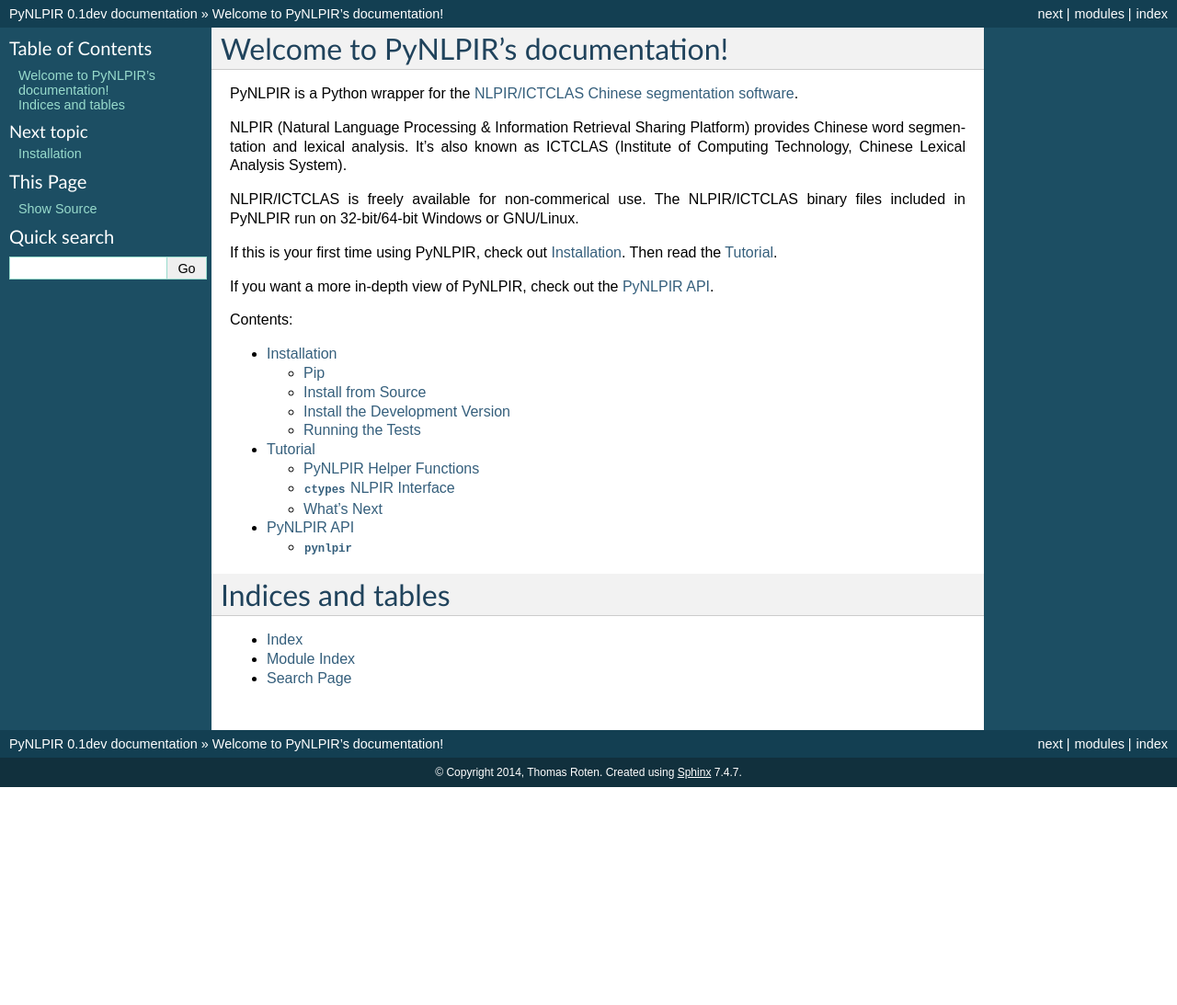
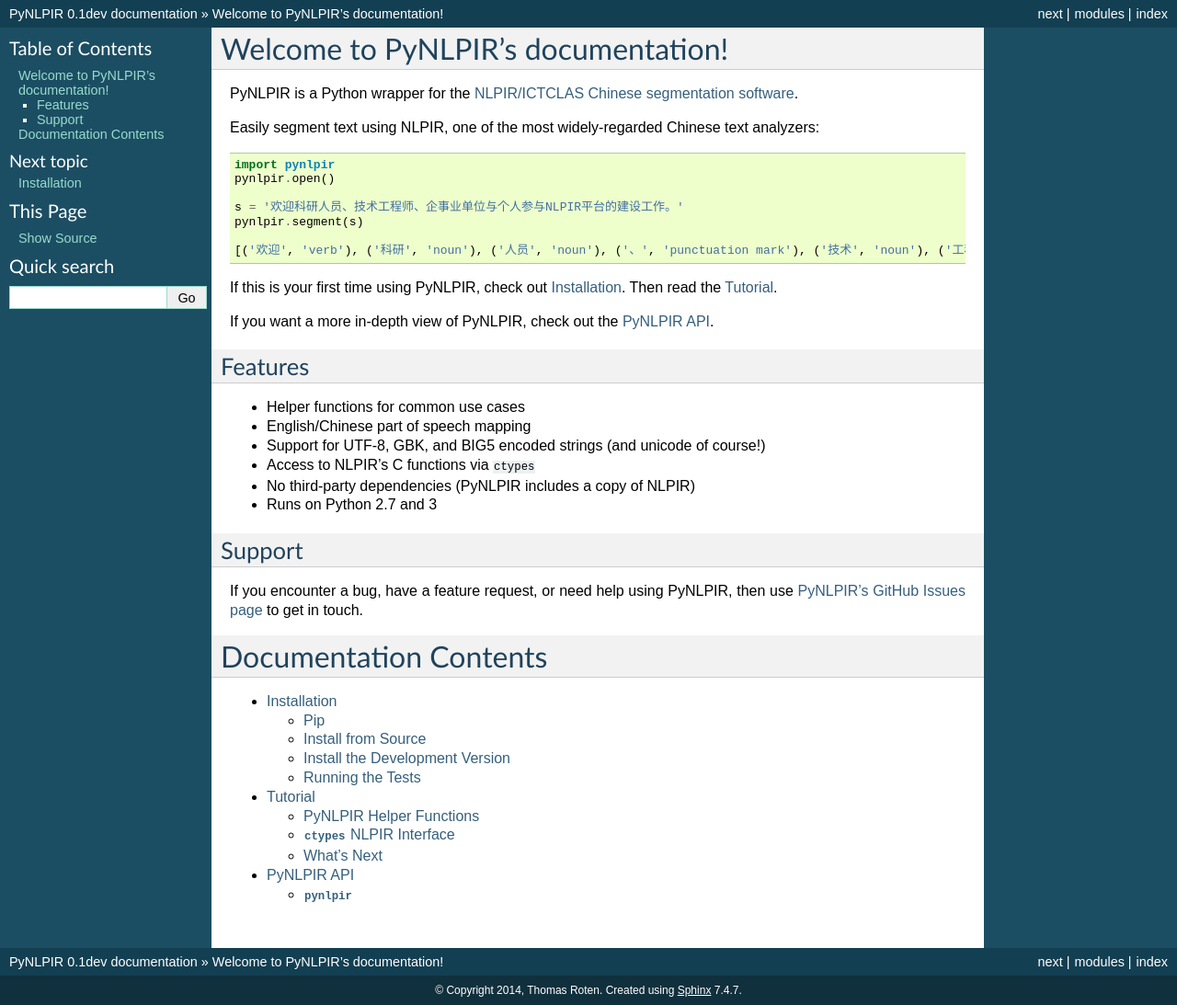
Before and after one commit to tsroten/pynlpir, a Sphinx documentation site: the page built from docs/index.rst, in a window 1280 px wide. Shown: the whole page at 92% size. Built offline with Sphinx 7.4.7, drawn with Linux system fonts in a browser that asks for light colours; before the commit the page ends 900 px from its top, so only the background shows below that.

Commit message:
Updates README and documentation intro.

```diff
--- a/docs/index.rst
+++ b/docs/index.rst
@@ -7,21 +7,46 @@
 ===================================
 
 PyNLPIR is a Python wrapper for the
-`NLPIR/ICTCLAS Chinese segmentation software <nlpir.org>`_.
+`NLPIR/ICTCLAS Chinese segmentation software <http://nlpir.org>`_.
 
-NLPIR (Natural Language Processing & Information Retrieval Sharing Platform)
-provides Chinese word segmentation and lexical analysis. It's also known as
-ICTCLAS (Institute of Computing Technology, Chinese Lexical Analysis System).
+Easily segment text using NLPIR, one of the most widely-regarded Chinese text
+analyzers:
 
-NLPIR/ICTCLAS is freely available for non-commerical use. The NLPIR/ICTCLAS
-binary files included in PyNLPIR run on 32-bit/64-bit Windows or GNU/Linux.
+.. code:: python
+
+    import pynlpir
+    pynlpir.open()
+
+    s = '欢迎科研人员、技术工程师、企事业单位与个人参与NLPIR平台的建设工作。'
+    pynlpir.segment(s)
+
+    [('欢迎', 'verb'), ('科研', 'noun'), ('人员', 'noun'), ('、', 'punctuation mark'), ('技术', 'noun'), ('工程师', 'noun'), ('、', 'punctuation mark'), ('企事业', 'noun'), ('单位', 'noun'), ('与', 'conjunction'), ('个人', 'noun'), ('参与', 'verb'), ('NLPIR', 'noun'), ('平台', 'noun'), ('的', 'particle'), ('建设', 'verb'), ('工作', 'verb'), ('。', 'punctuation mark')]
 
 If this is your first time using PyNLPIR, check out :doc:`installation`. Then read
 the :doc:`tutorial`.
 
 If you want a more in-depth view of PyNLPIR, check out the :doc:`api`.
 
-Contents:
+Features
+--------
+
+* Helper functions for common use cases
+* English/Chinese part of speech mapping
+* Support for UTF-8, GBK, and BIG5 encoded strings (and unicode of course!)
+* Access to NLPIR's C functions via ``ctypes``
+* No third-party dependencies (PyNLPIR includes a copy of NLPIR)
+* Runs on Python 2.7 and 3
+
+Support
+-------
+
+If you encounter a bug, have a feature request, or need help using PyNLPIR, then use
+`PyNLPIR's GitHub Issues page <https://github.com/tsroten/pynlpir/issues>`_ to
+get in touch.
+
+
+Documentation Contents
+======================
 
 .. toctree::
    :maxdepth: 2
@@ -29,12 +54,3 @@
    installation
    tutorial
    api
-
-
-
-Indices and tables
-==================
-
-* :ref:`genindex`
-* :ref:`modindex`
-* :ref:`search`
```
Also changed, not shown: README.rst (+60 -1 lines).
